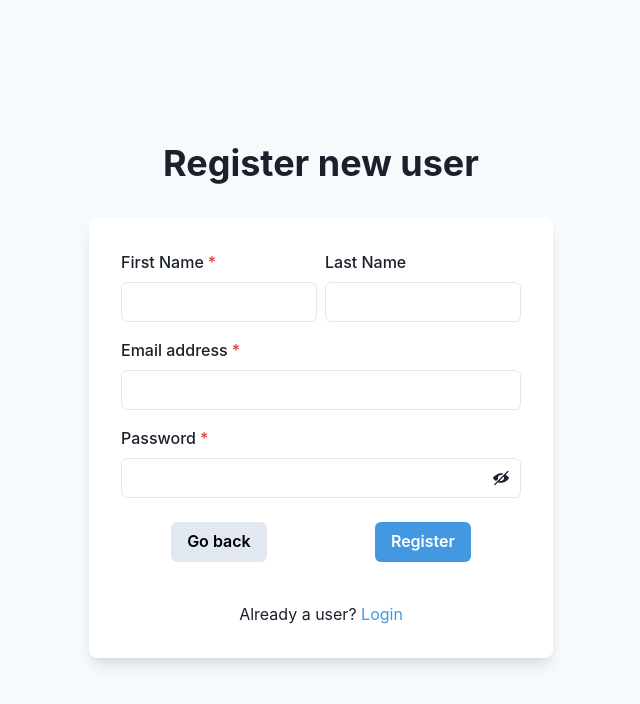
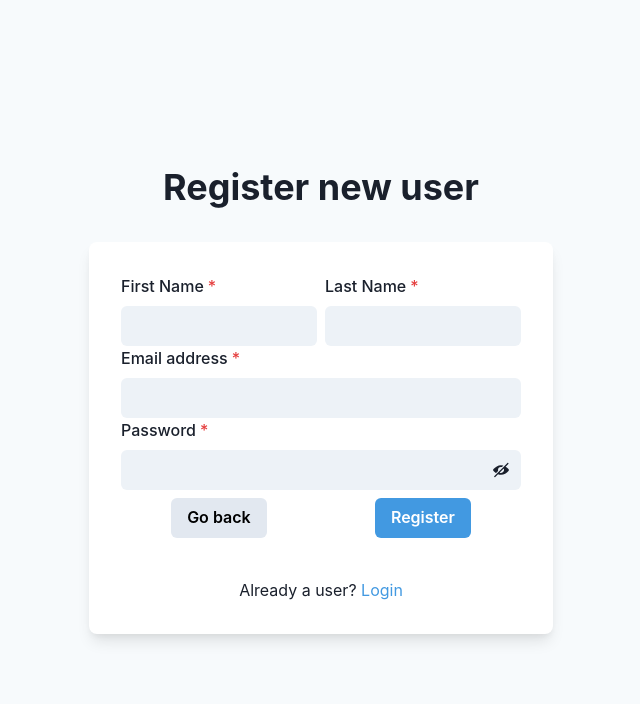
Before and after one commit to Chriscaracach/todo-list-2.0, a Next.js app: page /register in a window 1280 px wide. Shown: the top 704 px of the page, without its empty margins (319-959 px from the left). Built offline with nearby package versions, Linux system fonts and the light colour scheme; no server answers.

Commit message:
register function finished / error visualizer

```diff
--- a/firebase/auth/create_user_with_email.js
+++ b/firebase/auth/create_user_with_email.js
@@ -14,7 +14,7 @@ export const createUser = (email, password) => {
     .catch((error) => {
       const errorCode = error.code;
       const errorMessage = error.message;
-      console.log(errorMessage);
+      // console.log(errorMessage);
       // ..
     });
 };
--- a/package.json
+++ b/package.json
@@ -19,7 +19,8 @@
     "next": "12.2.4",
     "react": "18.2.0",
     "react-dom": "18.2.0",
-    "react-icons": "^4.4.0"
+    "react-icons": "^4.4.0",
+    "yup": "^0.32.11"
   },
   "devDependencies": {
     "eslint": "8.21.0",
--- a/pages/index.js
+++ b/pages/index.js
@@ -1,6 +1,7 @@
 import Head from "next/head";
 import Navbar from "../src/components/navbar";
 import Hero from "../src/components/hero";
+import ErrorVisualizer from "../src/components/errorVisualizer";
 
 export default function Home() {
   return (
@@ -13,6 +14,7 @@ export default function Home() {
 
       <Navbar />
       <Hero />
+      <ErrorVisualizer type="error" message="un error" />
     </div>
   );
 }
--- a/pages/register.js
+++ b/pages/register.js
@@ -17,6 +17,8 @@ import {
 import { useState } from "react";
 import { ViewIcon, ViewOffIcon } from "@chakra-ui/icons";
 import { createUser } from "../firebase/auth/create_user_with_email";
+import { Formik, Field, Form, ErrorMessage } from "formik";
+import * as Yup from "yup";
 
 export default function SignupCard() {
   const [showPassword, setShowPassword] = useState(false);
@@ -41,28 +43,77 @@ export default function SignupCard() {
           p={8}
         >
           <Stack spacing={4}>
+            <Formik
+              initialValues={{
+                firstName: "",
+                lastName: "",
+                email: "",
+                password: "",
+              }}
+              validationSchema={Yup.object({
+                firstName: Yup.string()
+                  .max(15, "Must be 15 characters or less")
+                  .required("Required"),
+                lastName: Yup.string()
+                  .max(20, "Must be 20 characters or less")
+                  .required("Required"),
+                email: Yup.string()
+                  .email("Invalid email address")
+                  .required("Required"),
+                password: Yup.string().required("Required"),
+              })}
+              onSubmit={(values) => {
+                createUser(values.email, values.password);
+              }}
+            >
+              {({ handleSubmit }) => (
+                <form onSubmit={handleSubmit}>
                   <HStack>
                     <Box>
-                <FormControl id="firstName" isRequired>
+                      <FormControl isRequired>
                         <FormLabel>First Name</FormLabel>
-                  <Input type="text" />
+                        <Field
+                          as={Input}
+                          name="firstName"
+                          type="text"
+                          variant="filled"
+                        />
                       </FormControl>
                     </Box>
+
                     <Box>
-                <FormControl id="lastName">
+                      <FormControl isRequired>
                         <FormLabel>Last Name</FormLabel>
-                  <Input type="text" />
+                        <Field
+                          as={Input}
+                          name="lastName"
+                          type="text"
+                          variant="filled"
+                        />
                       </FormControl>
                     </Box>
                   </HStack>
+
                   <FormControl id="email" isRequired>
                     <FormLabel>Email address</FormLabel>
-              <Input type="email" />
+                    <Field
+                      as={Input}
+                      name="email"
+                      type="email"
+                      variant="filled"
+                    />
                   </FormControl>
+
                   <FormControl id="password" isRequired>
                     <FormLabel>Password</FormLabel>
                     <InputGroup>
-                <Input type={showPassword ? "text" : "password"} />
+                      <Field
+                        as={Input}
+                        name="password"
+                        type={showPassword ? "text" : "password"}
+                        variant="filled"
+                      />
+
                       <InputRightElement h={"full"}>
                         <Button
                           variant={"ghost"}
@@ -75,6 +126,7 @@ export default function SignupCard() {
                       </InputRightElement>
                     </InputGroup>
                   </FormControl>
+
                   <HStack pt={2} direction="row" justify="space-around">
                     <Link href="/">
                       <Button
@@ -88,17 +140,21 @@ export default function SignupCard() {
                       </Button>
                     </Link>
                     <Button
+                      type="submit"
                       loadingText="Submitting"
                       bg={"blue.400"}
                       color={"white"}
                       _hover={{
                         bg: "blue.500",
                       }}
-                onClick={() => createUser("c@c.com", "password")} //!HACER
                     >
                       Register
                     </Button>
                   </HStack>
+                </form>
+              )}
+            </Formik>
+
             <Stack pt={6}>
               <Text align={"center"}>
                 Already a user?{" "}
```
Also changed, not shown: src/components/errorVisualizer.js (added, +16 -0 lines), 2 other files (tests, documents, lock files or other folders). Lines whose indentation alone changed are shown as unchanged.
